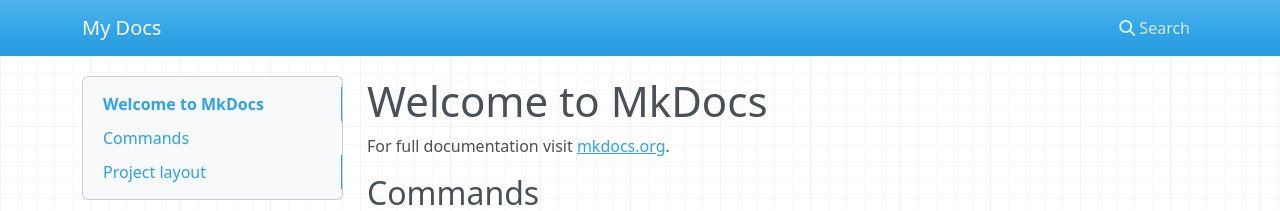
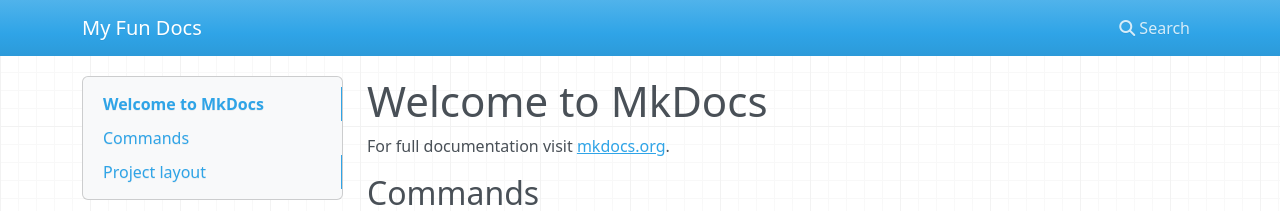
Before and after one commit to estenberg/test-docs, an MkDocs documentation site: the page built from docs/index.md, in a window 1280 px wide. Shown: the top 211 px of the page. Built offline with MkDocs 1.6.1, drawn with Linux system fonts in a browser that asks for light colours; nearby versions of some CDN libraries.

Commit message:
change name

```diff
--- a/mkdocs.yml
+++ b/mkdocs.yml
@@ -1 +1 @@
-site_name: My Docs
+site_name: My Fun Docs
```
